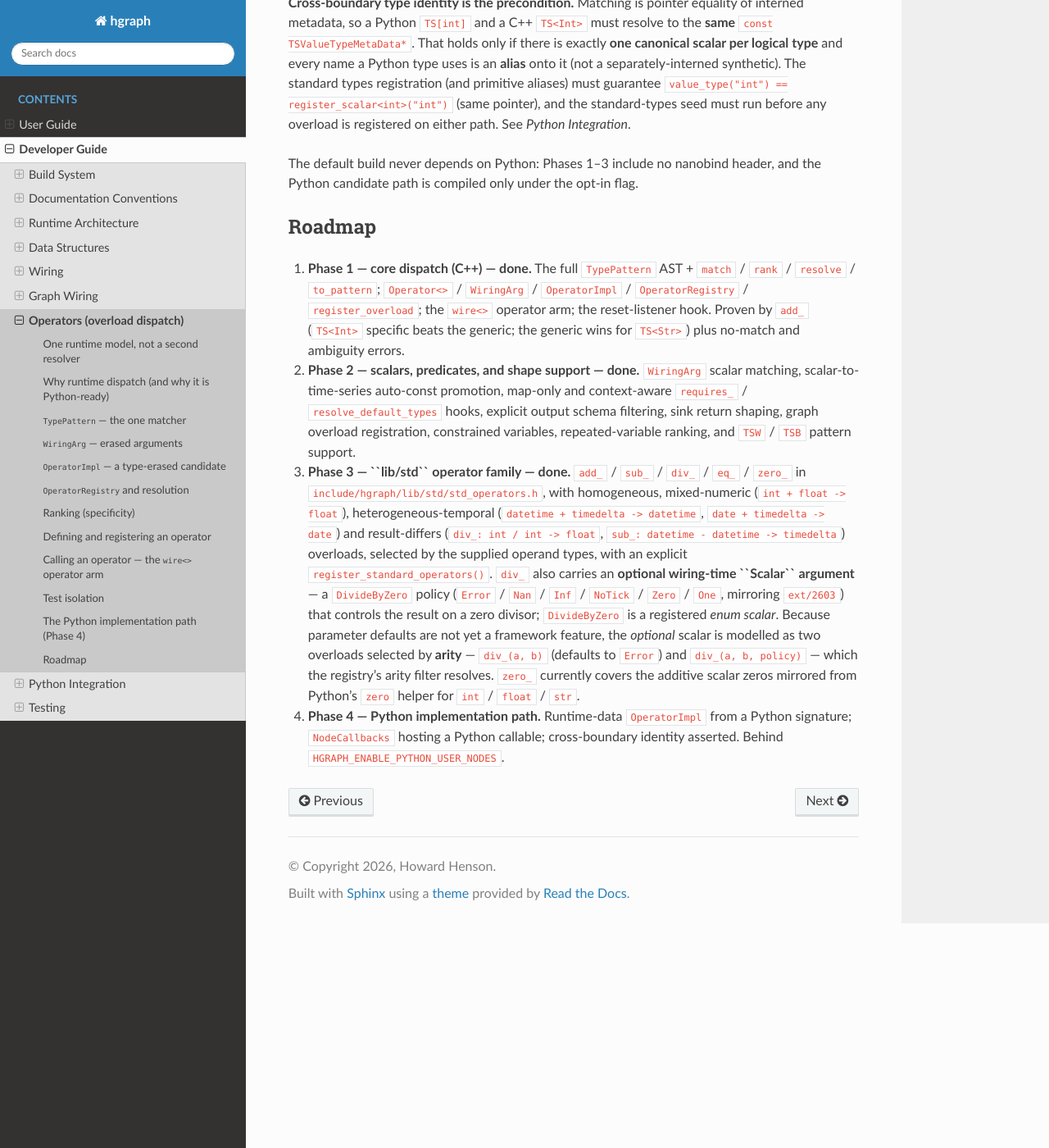
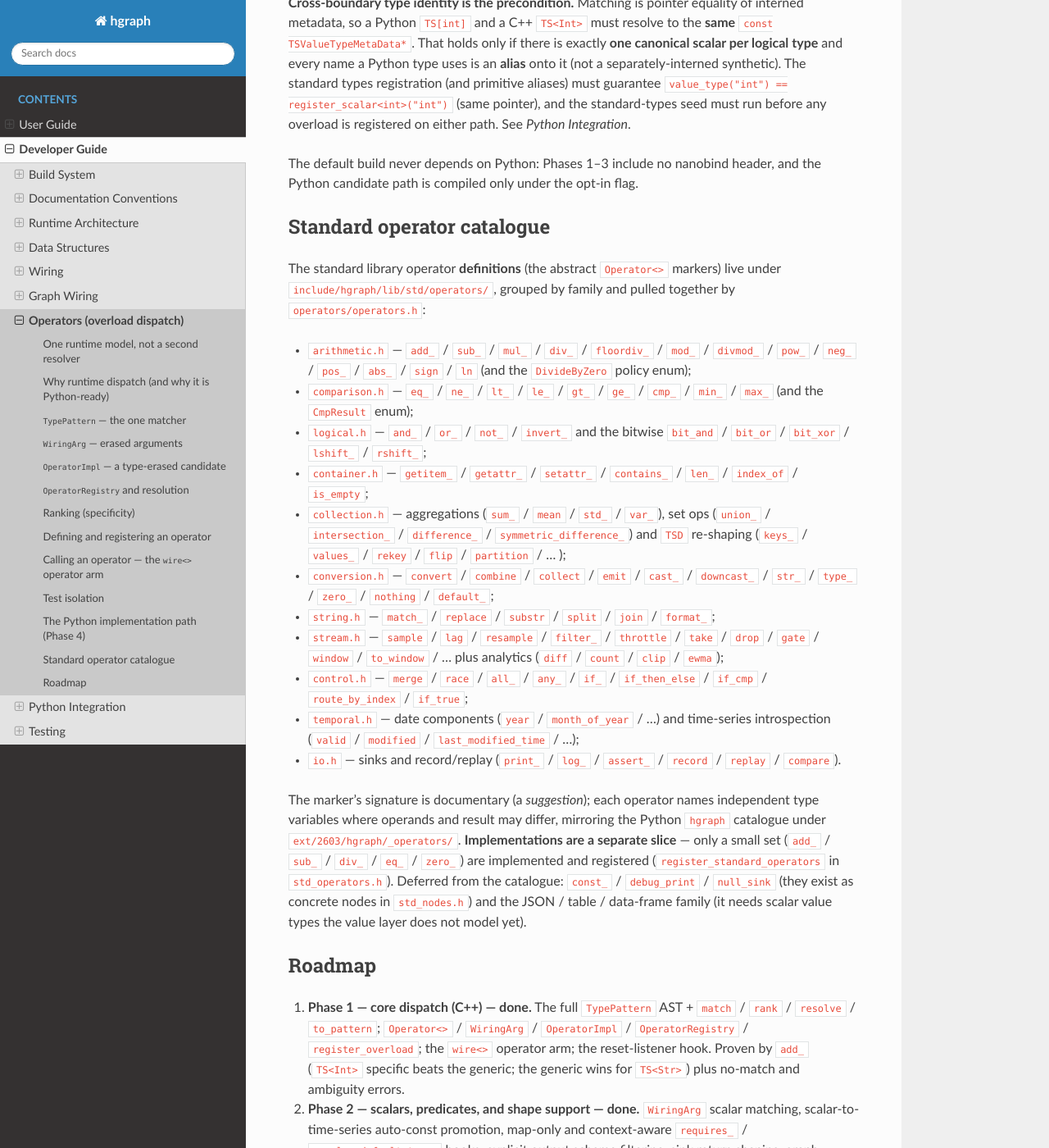
Before and after one commit to hhenson/hg_cpp, a Sphinx documentation site: the page built from docs/source/developer_guide/operators.rst, in a window 1280 px wide and 1400 px high, scrolled down 8345 px. Shown: the whole window at 82% size. Built offline with Sphinx 7.4.7 and the Read the Docs theme 3.1.0, drawn with Linux system fonts in a browser that asks for light colours.

Commit message:
Initial port of operator descriptions

```diff
--- a/docs/source/developer_guide/operators.rst
+++ b/docs/source/developer_guide/operators.rst
@@ -446,6 +446,48 @@ The default build never depends on Python: Phases 1–3 include no nanobind head
 and the Python candidate path is compiled only under the opt-in flag.
 
 
+Standard operator catalogue
+---------------------------
+
+The standard library operator **definitions** (the abstract ``Operator<>`` markers) live
+under ``include/hgraph/lib/std/operators/``, grouped by family and pulled together by
+``operators/operators.h``:
+
+- ``arithmetic.h`` — ``add_`` / ``sub_`` / ``mul_`` / ``div_`` / ``floordiv_`` / ``mod_`` /
+  ``divmod_`` / ``pow_`` / ``neg_`` / ``pos_`` / ``abs_`` / ``sign`` / ``ln`` (and the
+  ``DivideByZero`` policy enum);
+- ``comparison.h`` — ``eq_`` / ``ne_`` / ``lt_`` / ``le_`` / ``gt_`` / ``ge_`` / ``cmp_`` /
+  ``min_`` / ``max_`` (and the ``CmpResult`` enum);
+- ``logical.h`` — ``and_`` / ``or_`` / ``not_`` / ``invert_`` and the bitwise
+  ``bit_and`` / ``bit_or`` / ``bit_xor`` / ``lshift_`` / ``rshift_``;
+- ``container.h`` — ``getitem_`` / ``getattr_`` / ``setattr_`` / ``contains_`` / ``len_`` /
+  ``index_of`` / ``is_empty``;
+- ``collection.h`` — aggregations (``sum_`` / ``mean`` / ``std_`` / ``var_``), set ops
+  (``union_`` / ``intersection_`` / ``difference_`` / ``symmetric_difference_``) and ``TSD``
+  re-shaping (``keys_`` / ``values_`` / ``rekey`` / ``flip`` / ``partition`` / … );
+- ``conversion.h`` — ``convert`` / ``combine`` / ``collect`` / ``emit`` / ``cast_`` /
+  ``downcast_`` / ``str_`` / ``type_`` / ``zero_`` / ``nothing`` / ``default_``;
+- ``string.h`` — ``match_`` / ``replace`` / ``substr`` / ``split`` / ``join`` / ``format_``;
+- ``stream.h`` — ``sample`` / ``lag`` / ``resample`` / ``filter_`` / ``throttle`` / ``take`` /
+  ``drop`` / ``gate`` / ``window`` / ``to_window`` / … plus analytics (``diff`` / ``count`` /
+  ``clip`` / ``ewma``);
+- ``control.h`` — ``merge`` / ``race`` / ``all_`` / ``any_`` / ``if_`` / ``if_then_else`` /
+  ``if_cmp`` / ``route_by_index`` / ``if_true``;
+- ``temporal.h`` — date components (``year`` / ``month_of_year`` / …) and time-series
+  introspection (``valid`` / ``modified`` / ``last_modified_time`` / …);
+- ``io.h`` — sinks and record/replay (``print_`` / ``log_`` / ``assert_`` / ``record`` /
+  ``replay`` / ``compare``).
+
+The marker's signature is documentary (a *suggestion*); each operator names independent
+type variables where operands and result may differ, mirroring the Python ``hgraph``
+catalogue under ``ext/2603/hgraph/_operators/``. **Implementations are a separate slice** —
+only a small set (``add_`` / ``sub_`` / ``div_`` / ``eq_`` / ``zero_``) are implemented and
+registered (``register_standard_operators`` in ``std_operators.h``). Deferred from the
+catalogue: ``const_`` / ``debug_print`` / ``null_sink`` (they exist as concrete nodes in
+``std_nodes.h``) and the JSON / table / data-frame family (it needs scalar value types the
+value layer does not model yet).
+
+
 Roadmap
 -------
 
```
Also changed, not shown: 13 other files.
